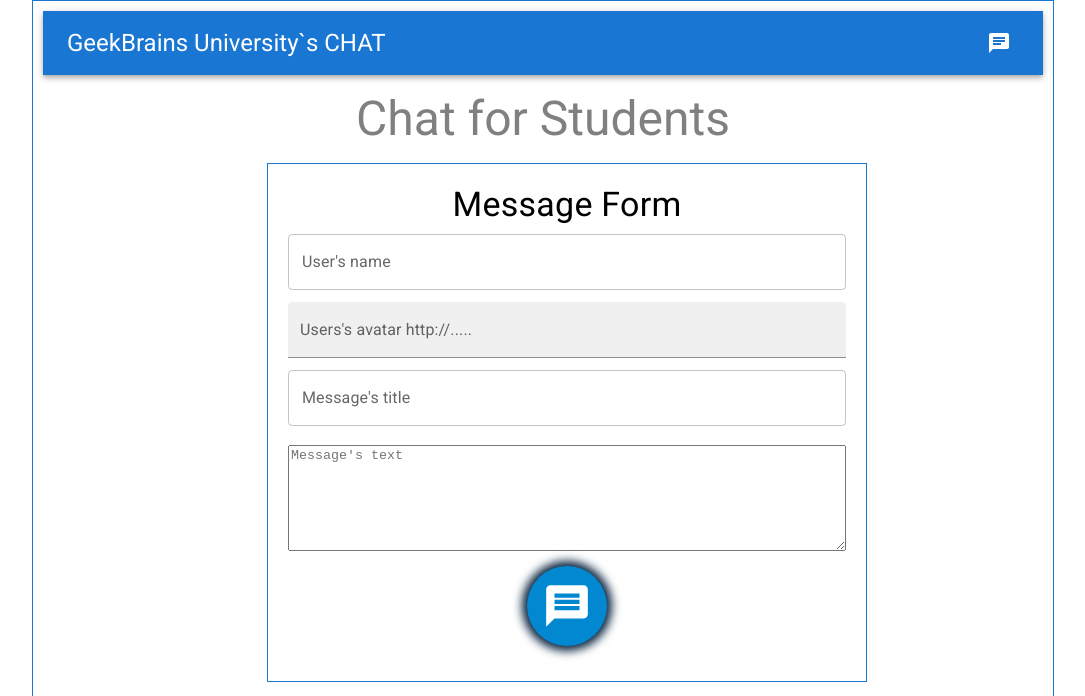
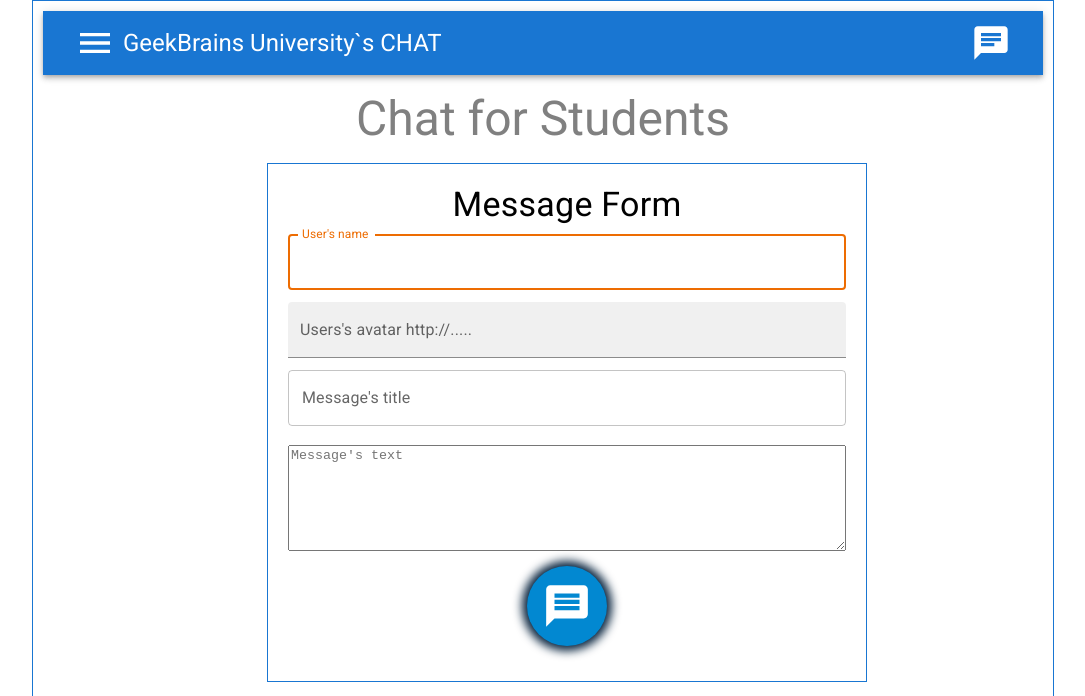
Before and after one commit to alexmil-sk/React-HW_Basic, a React (Create React App) app: page / in a window 1280 px wide. Shown: the top 696 px of the page, without its empty margins (32-1117 px from the left). Built offline with nearby package versions, Linux system fonts and the light colour scheme.

Commit message:
chat + header + focus

```diff
--- a/src/components/Header/Header.jsx
+++ b/src/components/Header/Header.jsx
@@ -1,6 +1,7 @@
 import React from 'react';
 import { AppBar, Toolbar, Typography, IconButton } from '@mui/material';
 import ChatIconButton from '@mui/icons-material/Chat';
+import MenuIconButton from '@mui/icons-material/Menu';
 
 
 
@@ -8,6 +9,9 @@ function Header() {
 	return (
 		<AppBar position="static">
 			<Toolbar>
+				<IconButton color="inherit">
+					<MenuIconButton sx={{ fontSize: 40 }}/>
+				</IconButton>
 				<Typography
 					variant="h5"
 					component="span"
@@ -18,7 +22,8 @@ function Header() {
 				<IconButton
 					color="inherit"
 				>
-					<ChatIconButton />
+					<ChatIconButton sx={{ fontSize: 40 }}
+					/>
 				</IconButton>
 			</Toolbar>
 		</AppBar>
--- a/src/components/MsgForm/MsgForm.jsx
+++ b/src/components/MsgForm/MsgForm.jsx
@@ -1,4 +1,4 @@
-import React, { useState, useCallback, useEffect } from 'react';
+import React, { useState, useCallback, useEffect, useRef } from 'react';
 import classes from './MsgForm.module.css';
 import './MsgFormAnime.css'
 import { CSSTransition, TransitionGroup } from 'react-transition-group';
@@ -11,11 +11,12 @@ function MsgForm(props) {
 
 	const [msgSubmit, setMsgSubmit] = useState([]);
 
-
 	const [valueId, setValueId] = useState('');
 	const [valueTitle, setValueTitle] = useState('');
 	const [valueBody, setValueBody] = useState('');
 	const [valueImage, setValueImage] = useState('');
+
+	const inputIdRef = useRef(null);
 
 
 
@@ -50,7 +51,7 @@ function MsgForm(props) {
 
 				return newMsgSubmit;
 			})
-		} else {alert('Заполните, пожалуйста, все поля сообщения!')}
+		} else { alert('Заполните, пожалуйста, все поля сообщения!') }
 
 
 		return (
@@ -105,6 +106,9 @@ function MsgForm(props) {
 
 	}, [msgSubmit]);
 
+	useEffect(() => {
+		inputIdRef.current?.focus();
+	}, [valueId]);
 
 	const delSubMsgs = useCallback((idx) => {
 		console.log(idx);
@@ -121,11 +125,11 @@ function MsgForm(props) {
 				<Box sx={{ width: '600px', mb: '25px' }}>
 					<div className={classes.container}>
 						<Typography
-							//className="mainTitle"
 							variant="h4"
 						>Message Form</Typography>
 						<form onSubmit={onSubmitForm} className={classes.form}>
 							<TextField
+								inputRef={inputIdRef}
 								className={classes.formElem}
 								type="text"
 								name="id"
@@ -178,8 +182,8 @@ function MsgForm(props) {
 								size="large"
 								sx={{ width: 80, height: 80, margin: '15px auto', borderRadius: '50%', boxShadow: '0 0 10px 5px #07233E' }}
 							>
-								<Badge overlap="circular" color="secondary" sx={{ color: 'white'}} badgeContent={msgSubmit.length}>
-									<MessageIcon sx={{ fontSize: 50  }} />
+								<Badge overlap="circular" color="secondary" sx={{ color: 'white' }} badgeContent={msgSubmit.length}>
+									<MessageIcon sx={{ fontSize: 50 }} />
 								</Badge>
 							</Button>
 						</form>
```
Lines whose indentation alone changed are shown as unchanged.
